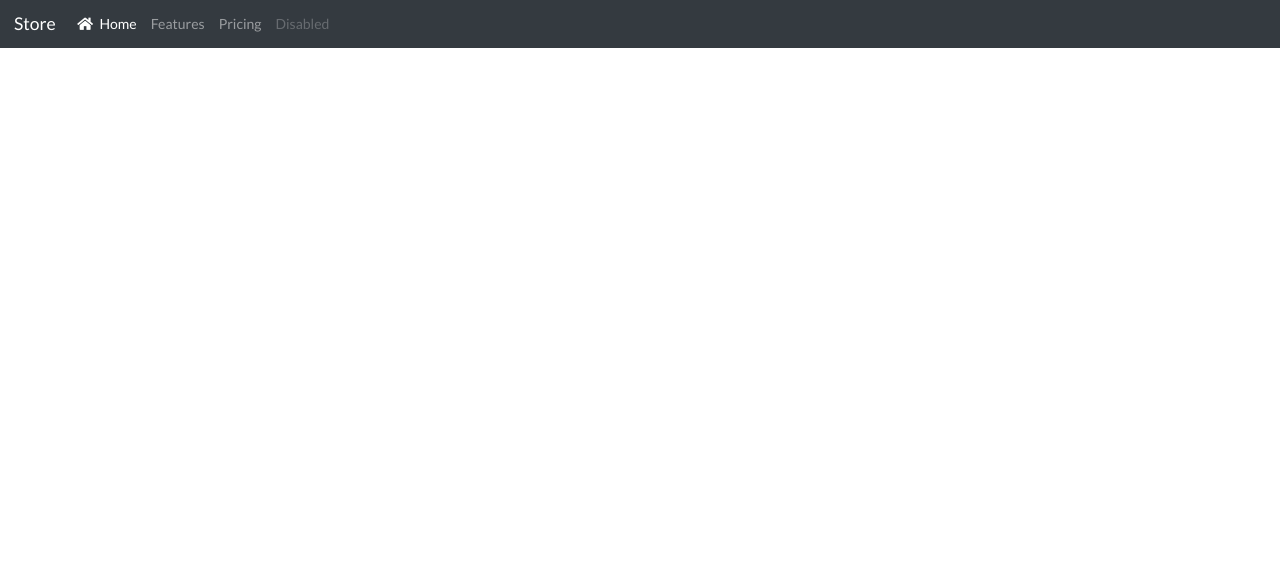
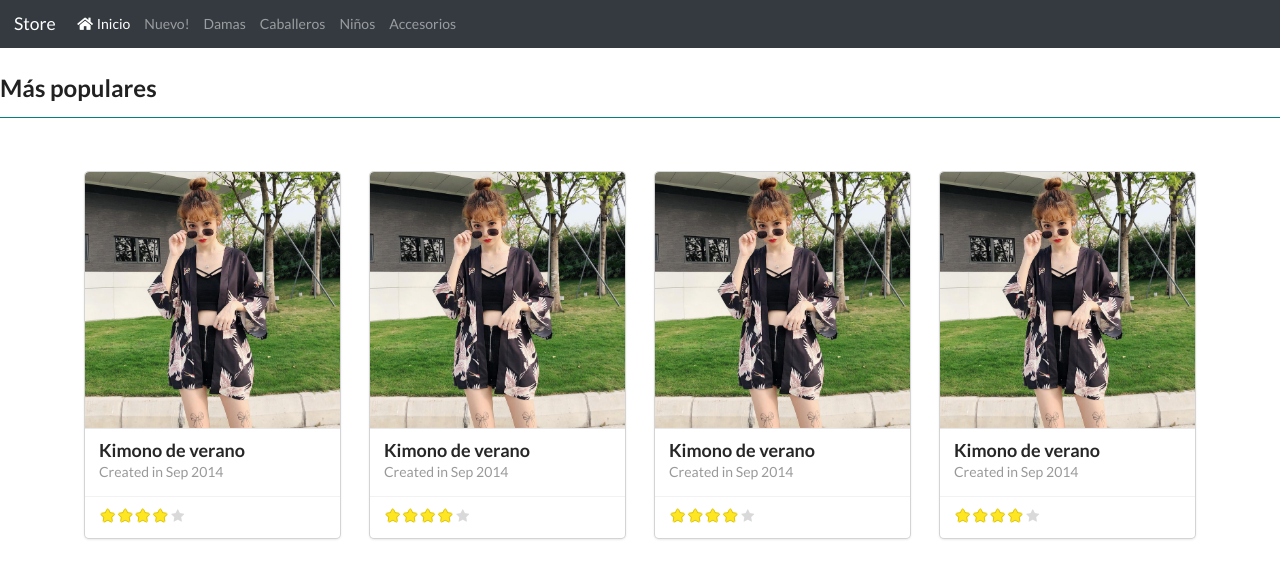
Before and after one commit to PaolaIzaguirre/Store, a PHP site: page / in a window 1280 px wide. Shown: the top 579 px of the page. Run offline with PHP 8.4, Linux system fonts and the light colour scheme.

Commit message:
home
Inicio del sitio web

```diff
--- a/componentes/barra.js
+++ b/componentes/barra.js
@@ -10,10 +10,12 @@ Vue.component(
             </button>
             <div class="collapse navbar-collapse" id="navbarNavAltMarkup">
                 <div class="navbar-nav">
-                <a class="nav-item nav-link active" href="#"> <i class="home icon"></i> Home</a>
-                <a class="nav-item nav-link" href="#">Features</a>
-                <a class="nav-item nav-link" href="#">Pricing</a>
-                <a class="nav-item nav-link disabled" href="#" tabindex="-1" aria-disabled="true">Disabled</a>
+                <a class="nav-item nav-link active" href="#"> <i class="home icon"></i>Inicio</a>
+                <a class="nav-item nav-link" href="#">Nuevo!</a>
+                <a class="nav-item nav-link" href="#">Damas</a>
+                <a class="nav-item nav-link" href="#">Caballeros</a>
+                <a class="nav-item nav-link" href="#">Niños</a>
+                <a class="nav-item nav-link" href="#">Accesorios</a>
                 </div>
             </div>
          </nav>
--- /dev/null
+++ b/componentes/tarjeta.js
@@ -0,0 +1,21 @@
+Vue.component('tarjeta',{
+    template: /*html*/
+    `
+    <div class="ui card" style="margin-top:20px">
+    <div class="ui slide masked reveal image">
+
+        <img src="/img/bata2.jpg" class="visible content">
+        <img src="/img/bata.jpeg" class="hidden content">
+    </div>
+    <div class="content">
+        <a class="header">Kimono de verano</a>
+        <div class="meta">
+        <span class="date">Created in Sep 2014</span>
+        </div>
+    </div>
+    <div class="extra content">
+    <div class="ui star rating" data-rating="4"></div>
+    </div>
+    </div>
+    `,
+});
--- a/index.php
+++ b/index.php
@@ -18,15 +18,42 @@
     <script src="https://cdnjs.cloudflare.com/ajax/libs/semantic-ui/2.4.1/semantic.min.js"></script>
     <script src="https://cdn.jsdelivr.net/npm/vue/dist/vue.js"></script>
     <script src="componentes/barra.js"></script>
+    <script src="componentes/tarjeta.js"></script>
 </head>
 <body>
 <div id="App">
     <barra></barra>
+    <h2 style="background: ">Más populares</h2>
+    <hr style="border-color:teal; height: 20px;">
+
+    <div class="container">
+        <div class="row">
+            <div class="col-lg-3 col-sm-12 col-md-6">
+             <tarjeta></tarjeta>
+            </div>
+            <div class="col-lg-3 col-sm-12 col-md-6">
+             <tarjeta></tarjeta>
+            </div>
+            <div class="col-lg-3 col-sm-12 col-md-6">
+              <tarjeta></tarjeta>
+            </div>
+            <div class="col-lg-3 col-sm-12 col-md-6">
+              <tarjeta></tarjeta>
+            </div>
+        </div>
+
+    </div>
 </div>
     <script>
     new Vue({
         el: "#App"
     });
+//Ranking de estrellas
+    $('.ui.rating')
+    .rating({
+        initialRating: 4,
+        maxRating: 5
+    });
     </script>
 </body>
 </html>
```
Also changed, not shown: img/azul.jpg (added), img/bata.jpeg (added), img/bata2.jpg (added).
